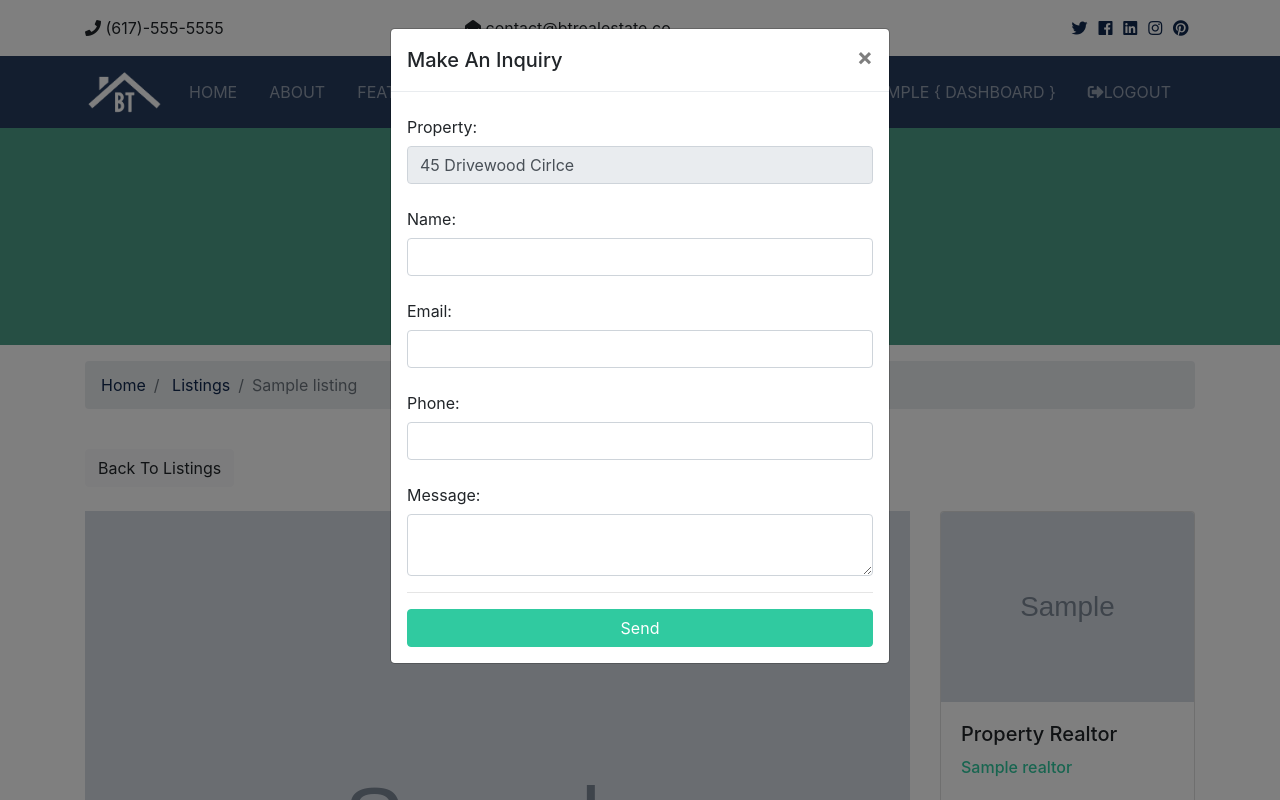
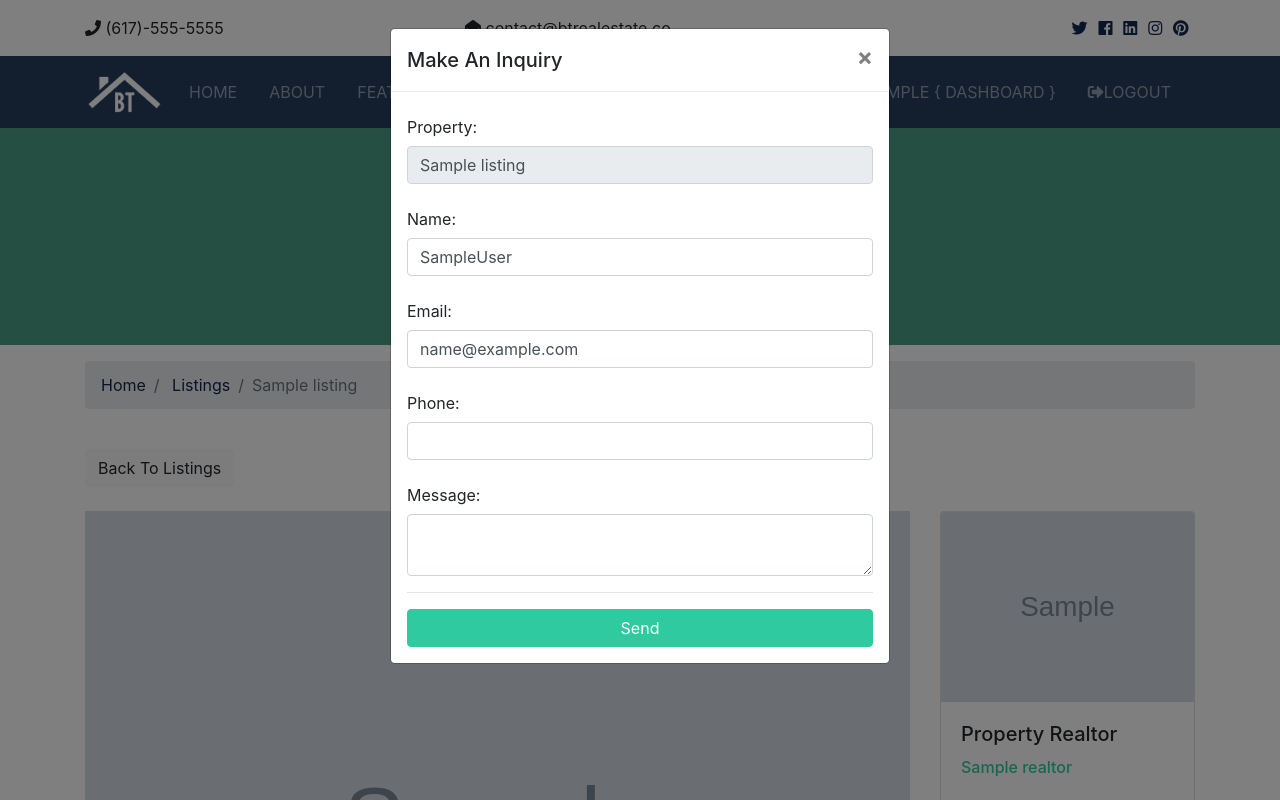
Before and after one commit to newlinedeveloper/Real-estate-app, a Django app: page /1 in a window 1280 px wide, after a click on "Make An Inquiry". Run offline with Django 3.2, Linux system fonts and the light colour scheme; a user stored in the database is signed in; tables that the repository leaves empty hold one stand-in row (values such as "Sample post"); grey boxes marked "Sample" are stand-in pictures; some libraries are stand-ins or nearby versions.

Commit message:
57. Contact Form Prep

```diff
--- a/Real_esate/urls.py
+++ b/Real_esate/urls.py
@@ -9,6 +9,7 @@ urlpatterns = [
 	path('',include('pages.urls')),
 	path('',include('listings.urls')),
 	path('',include('accounts.urls')),
+	path('',include('contacts.urls')),
     path('admin/', admin.site.urls),
 
 ] + static(settings.MEDIA_URL, document_root=settings.MEDIA_ROOT)
--- /dev/null
+++ b/contacts/urls.py
@@ -0,0 +1,12 @@
+from django.urls import path
+
+from . import views
+
+
+urlpatterns = [
+
+    path('contact', views.contact,name='contact'),
+
+
+
+]
--- a/contacts/views.py
+++ b/contacts/views.py
@@ -1,3 +1,7 @@
 from django.shortcuts import render
 
 # Create your views here.
+
+
+def contact(requests):
+	return
--- a/templates/listings/listing.html
+++ b/templates/listings/listing.html
@@ -179,18 +179,31 @@
           </button>
         </div>
         <div class="modal-body">
-          <form>
+          <form action="{% url 'contact' %}" method="POST">
+            {% csrf_token %}
+            {% if user.is_authenticated %}
+              <input type="hidden" name="user_id" value="{{ user.id }}">
+            {% else %}
+              <input type="hidden" name="user_id" value="0">
+            {% endif %}
+            <input type="hidden" name="realtor_email" value="{{ listing.realtor.email }}">
+            <input type="hidden" name="listing_id" value="{{ listing.realtor.listing.id }}">
+
             <div class="form-group">
               <label for="property_name" class="col-form-label">Property:</label>
-              <input type="text" name="listing" class="form-control" value="45 Drivewood Cirlce" disabled>
+              <input type="text" name="listing" class="form-control" value="{{ listing.title }}" disabled>
             </div>
             <div class="form-group">
               <label for="name" class="col-form-label">Name:</label>
-              <input type="text" name="name" class="form-control" required>
+              <input type="text" name="name" class="form-control" {% if user.is_authenticated %}
+              value= {{ user.first_name }}{{user.last_name}}
+              {% endif %} required>
             </div>
             <div class="form-group">
               <label for="email" class="col-form-label">Email:</label>
-              <input type="email" name="email" class="form-control" required>
+              <input type="email" name="email" class="form-control" {% if user.is_authenticated %}
+              value= {{ user.email }}
+              {% endif %} required>
             </div>
             <div class="form-group">
               <label for="phone" class="col-form-label">Phone:</label>
```
